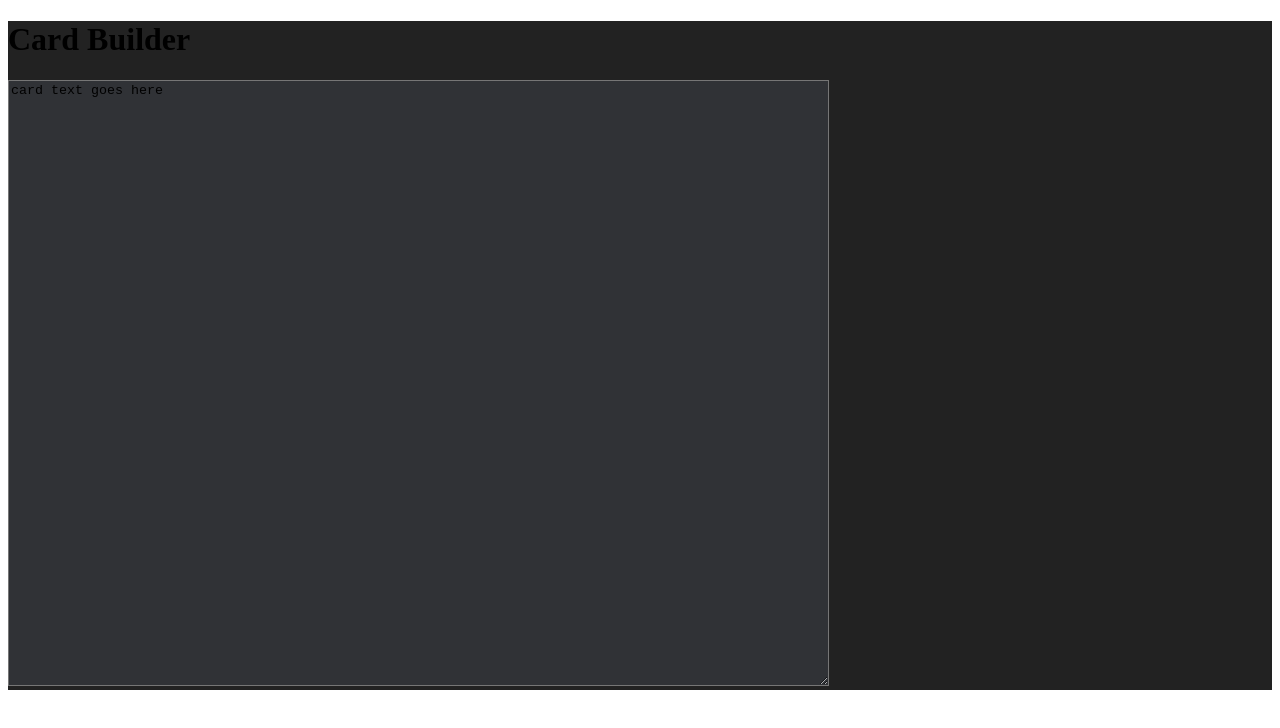
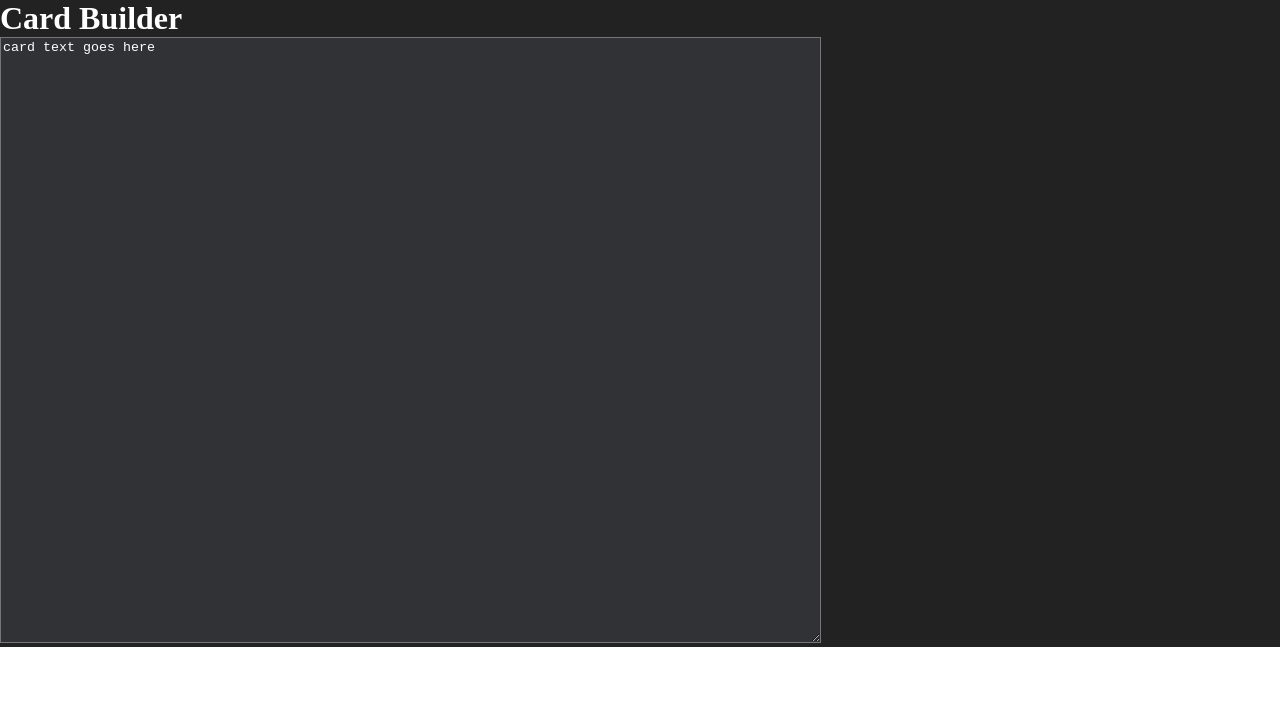
Before and after one commit to 18barbers2/gostudycards, a React (Vite) app in the folder frontend/: page / in a window 1280 px wide. Shown: the top 728 px of the page. Built offline with nearby package versions, Linux system fonts and the light colour scheme.

Commit message:
style: added margin to body and page-title

```diff
--- a/frontend/src/css/CardBuilder.css
+++ b/frontend/src/css/CardBuilder.css
@@ -1,7 +1,16 @@
 .card-input {
     background-color: #303236;
+    color: white;
 }
 
 .card-builder-page {
     background-color: #222222;
+    color: white;
 }
+
+body {
+    margin: 0;
+}
+.page-title {
+    margin: 0;
+}
```
